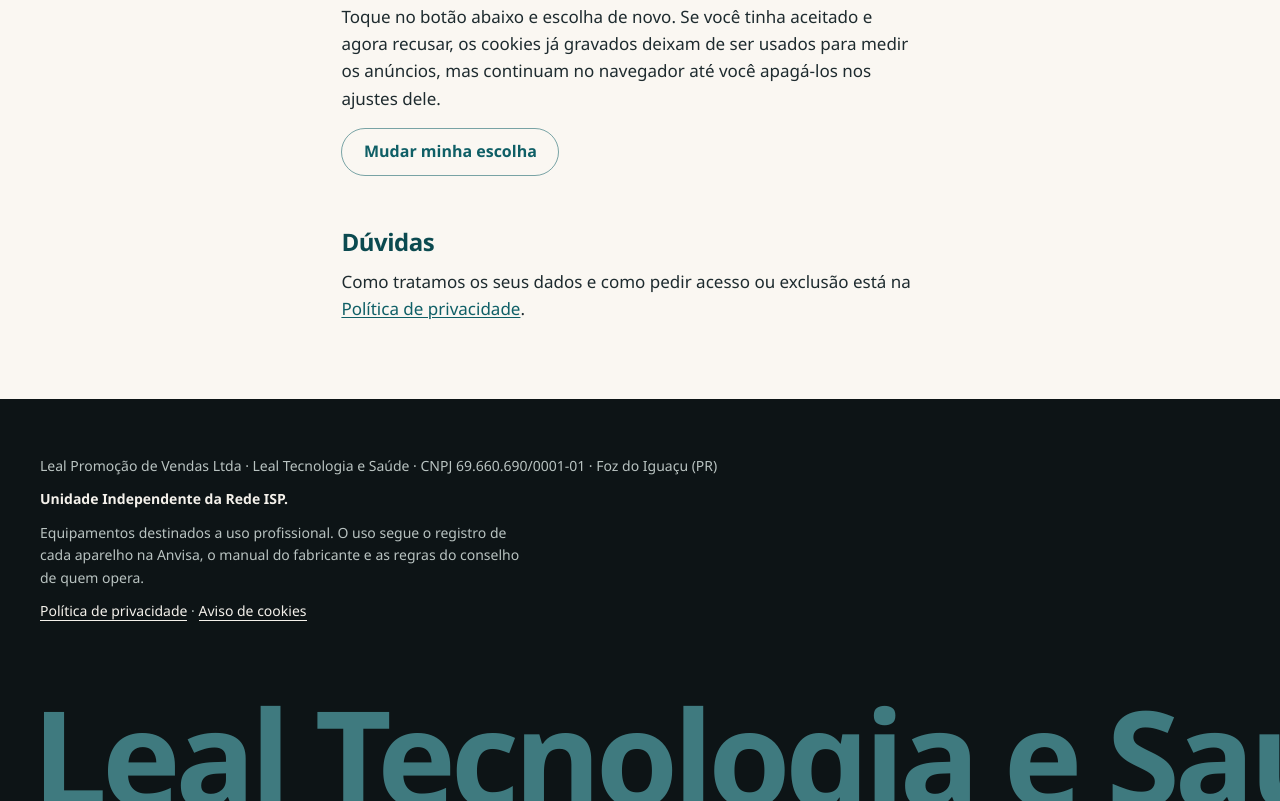
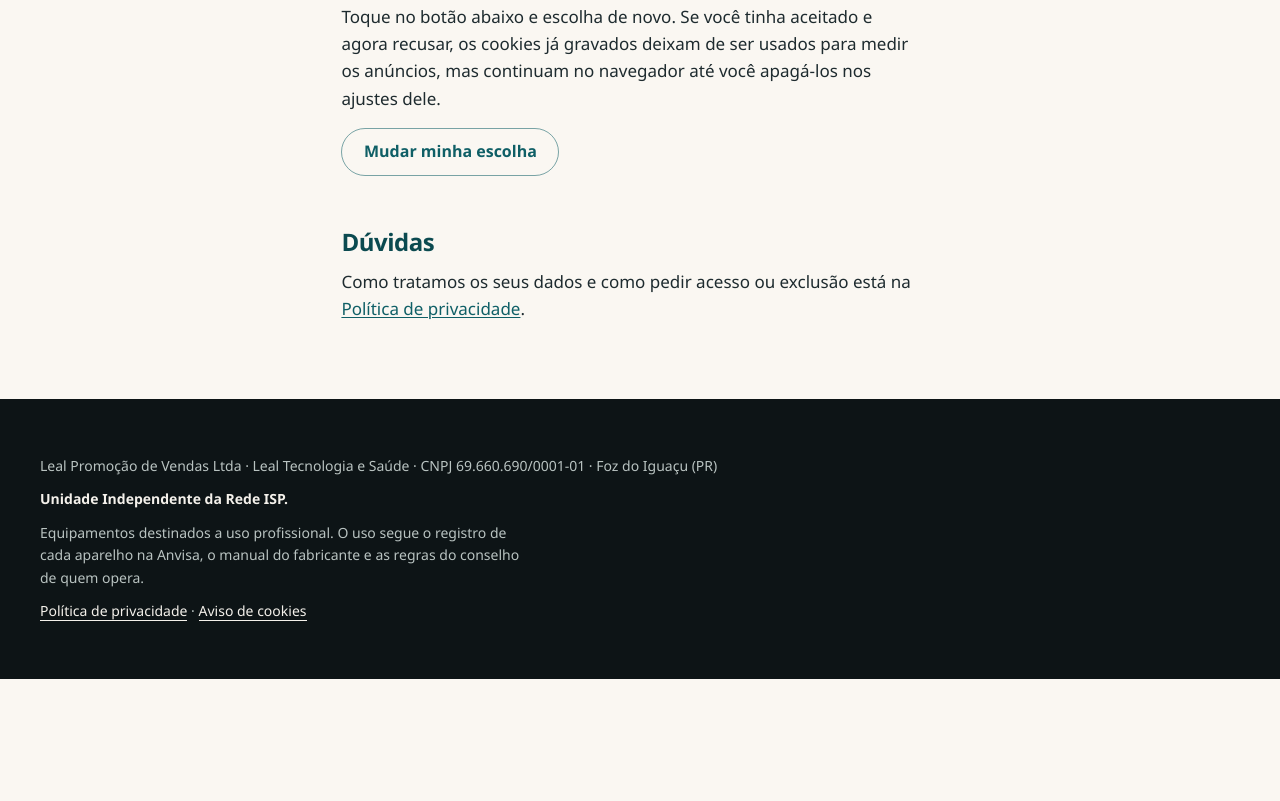
Before and after one commit to dieggomoreiral-wq/LEAL, an Astro site: page /cookies in a window 1280 px wide. Shown: the part 1326-2127 px from the top of the page. After the commit the page ends 2005 px from the top, so only its background shows below. Built offline with nearby package versions, Linux system fonts and the light colour scheme; Astro itself is replaced by a stand-in of ours; no server answers.

Commit message:
Tira o nome gigante do rodapé
Co-Authored-By: Claude Opus 5.5 <noreply@anthropic.com>

```diff
--- a/src/components/Rodape.astro
+++ b/src/components/Rodape.astro
@@ -27,15 +27,13 @@ const {
     <p class="texto" set:html={marca(marcas)} />
     <p class="rodape-links"><a href={politicas?.privacidade ?? '#'}>Política de privacidade</a> · <a href={politicas?.cookies ?? '#'}>Aviso de cookies</a></p>
   </div>
-  <!-- Nome gigante: decorativo, o nome já está escrito acima -->
-  <div class="rodape-nome" aria-hidden="true"><span data-nome-gigante>{contato.marca}</span></div>
 </footer>
 
 <style>
   .rodape {
     position: relative;
     overflow: clip;
-    padding-top: 40px;
+    padding-block: 40px calc(40px + env(safe-area-inset-bottom));
     background: var(--escuro);
     font-size: var(--t-xs);
     color: #b9c3c1;
@@ -59,32 +57,9 @@ const {
   .rodape :focus-visible {
     outline-color: var(--pend);
   }
-  .rodape-nome {
-    margin-top: clamp(32px, 6vw, 72px);
-    padding-inline: var(--pad);
-    line-height: 0;
-    overflow: hidden;
-  }
-  .rodape-nome span {
-    display: block;
-    width: max-content;
-    font-size: 9.6vw;
-    font-weight: 720;
-    font-stretch: 84%;
-    letter-spacing: -0.04em;
-    line-height: 0.8;
-    color: #3f7a7f;
-    white-space: nowrap;
-    transform-origin: 50% 100%;
-    margin-bottom: -0.06em;
-    padding-top: 0.06em;
-  }
   @media (min-width: 48rem) {
     .rodape {
-      padding-top: 56px;
-    }
-    .rodape-nome span {
-      font-size: 10.4vw;
+      padding-block: 56px;
     }
   }
 </style>
```
